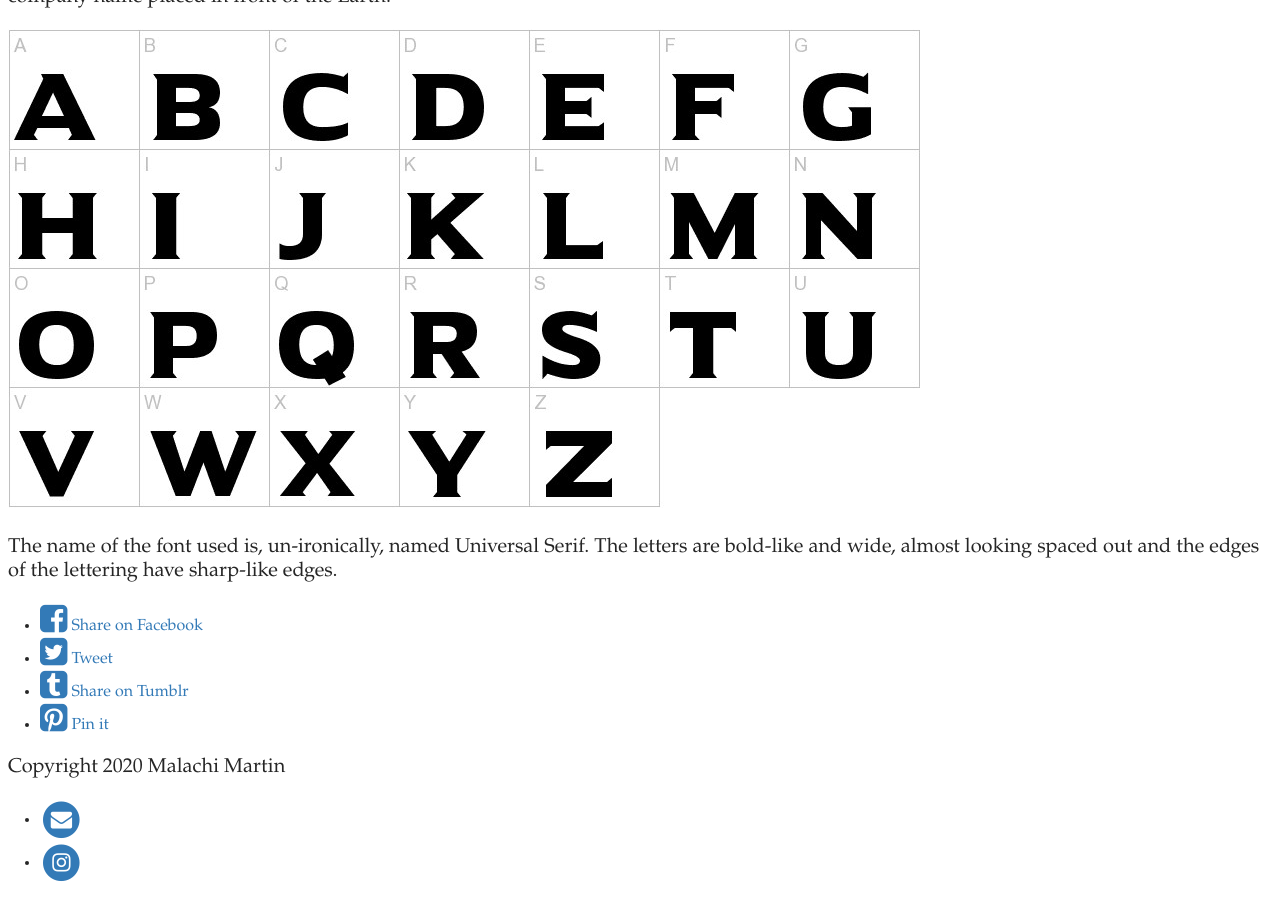
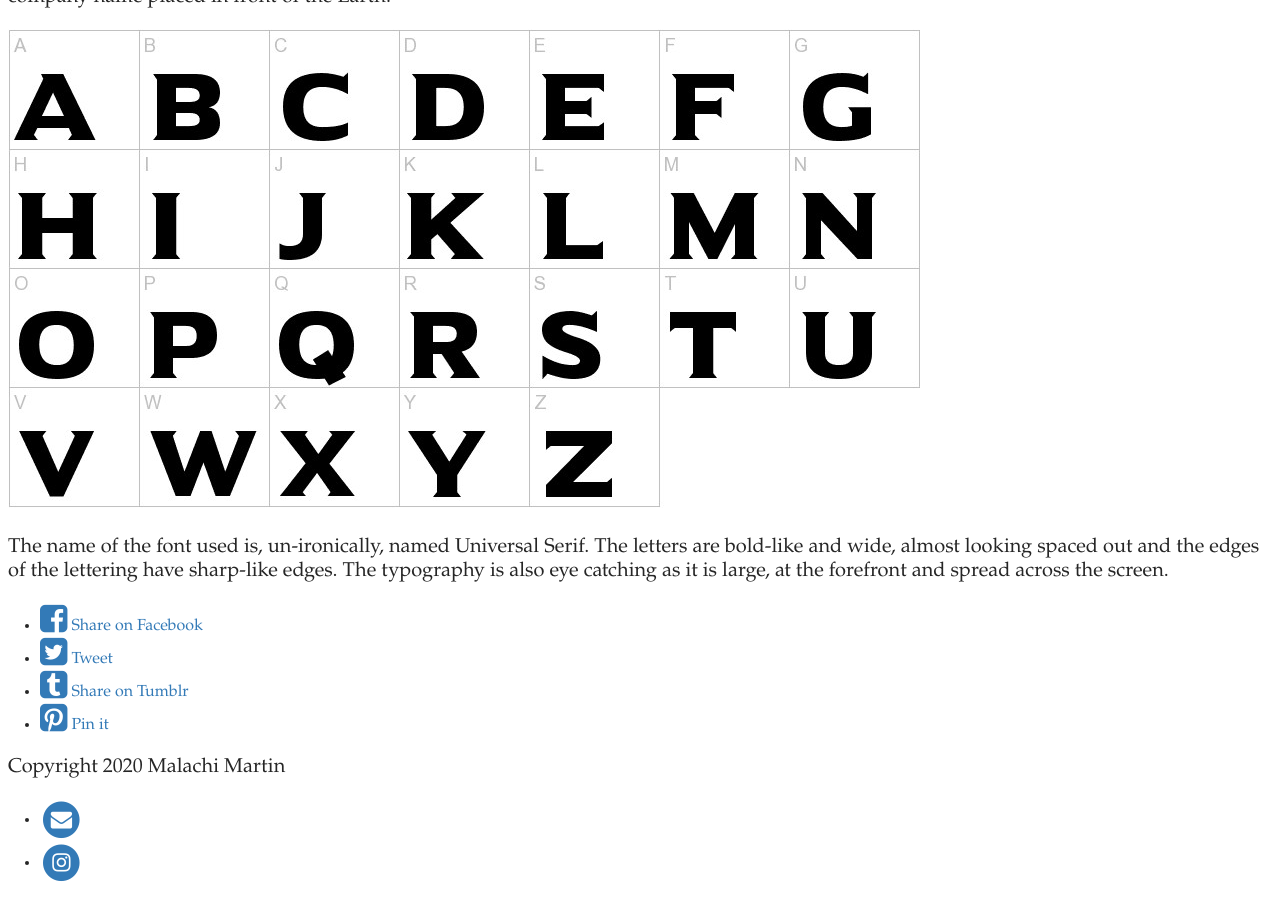
Before and after one commit to Afro1999/Typography, a Jekyll site: the page built from _posts/2020-10-05-universal-staying-universal.md, in a window 1280 px wide and 900 px high, scrolled down 2228 px. Built offline with Jekyll 4.4.1, drawn with Linux system fonts in a browser that asks for light colours; some web fonts are replaced.

Commit message:
Update Post “2020-10-05-universal-staying-universal”

```diff
--- a/_posts/2020-10-05-universal-staying-universal.md
+++ b/_posts/2020-10-05-universal-staying-universal.md
@@ -23,4 +23,4 @@
 
 ![](../uploads/d5b1bdae7e67eb5bbae32a1dde9b4353.jpg "Universal Serif")
 
-The name of the font used is, un-ironically, named Universal Serif. The letters are bold-like and wide, almost looking spaced out and the edges of the lettering have sharp-like edges.
+The name of the font used is, un-ironically, named Universal Serif. The letters are bold-like and wide, almost looking spaced out and the edges of the lettering have sharp-like edges. The typography is also eye catching as it is large, at the forefront and spread across the screen.
```
